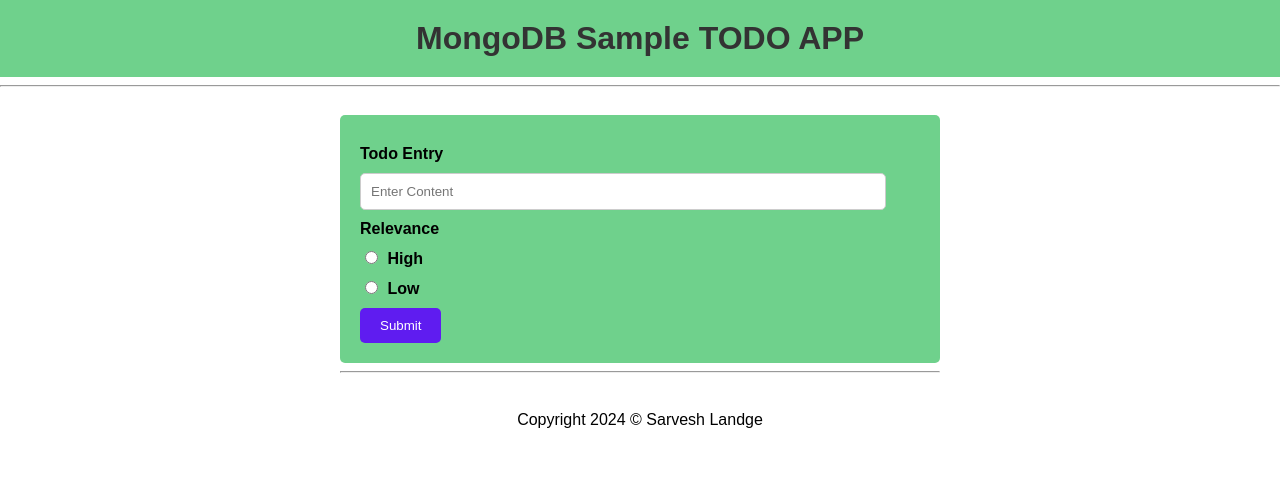
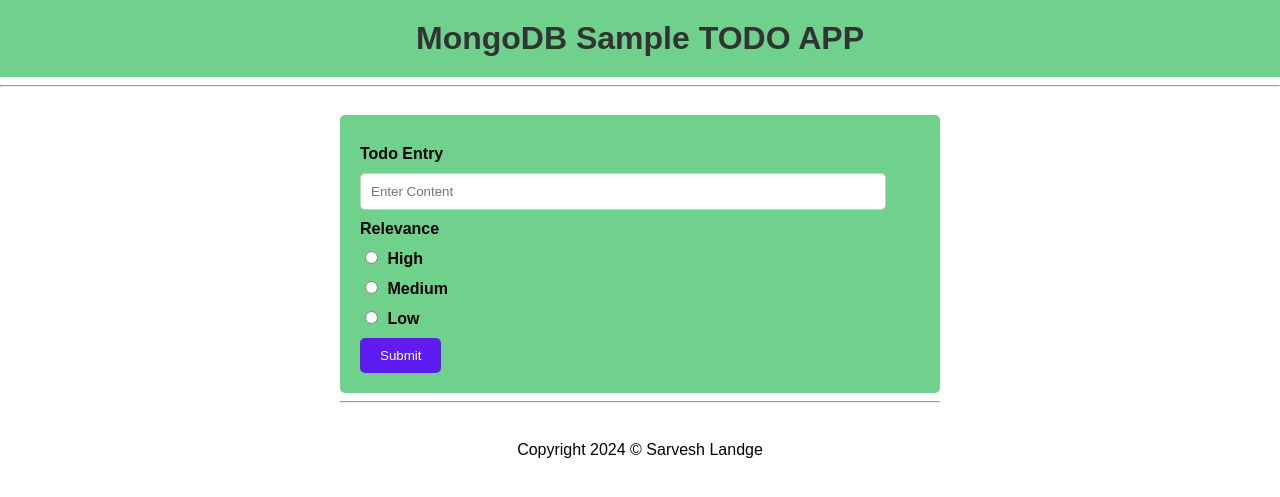
Before and after one commit to sarvesh23/Flask_TODO_Mongo_App, a Flask app: page / in a window 1280 px wide. Shown: the top 497 px of the page. Run offline with Flask 3, Linux system fonts and the light colour scheme; data that the repository does not hold is empty.

Commit message:
Todo app

```diff
--- a/templates/index.html
+++ b/templates/index.html
@@ -39,9 +39,19 @@
             name="degree"
             required
             type="radio"
+            value="Medium"
+          />
+          <label for="degree-1">Medium</label>
+        </p>
+        <p>
+          <input
+            id="degree-2"
+            name="degree"
+            required
+            type="radio"
             value="Low"
           />
-          <label for="degree-1">Low</label>
+          <label for="degree-2">Low</label>
         </p>
         <button type="submit">Submit</button>
       </form>
```
